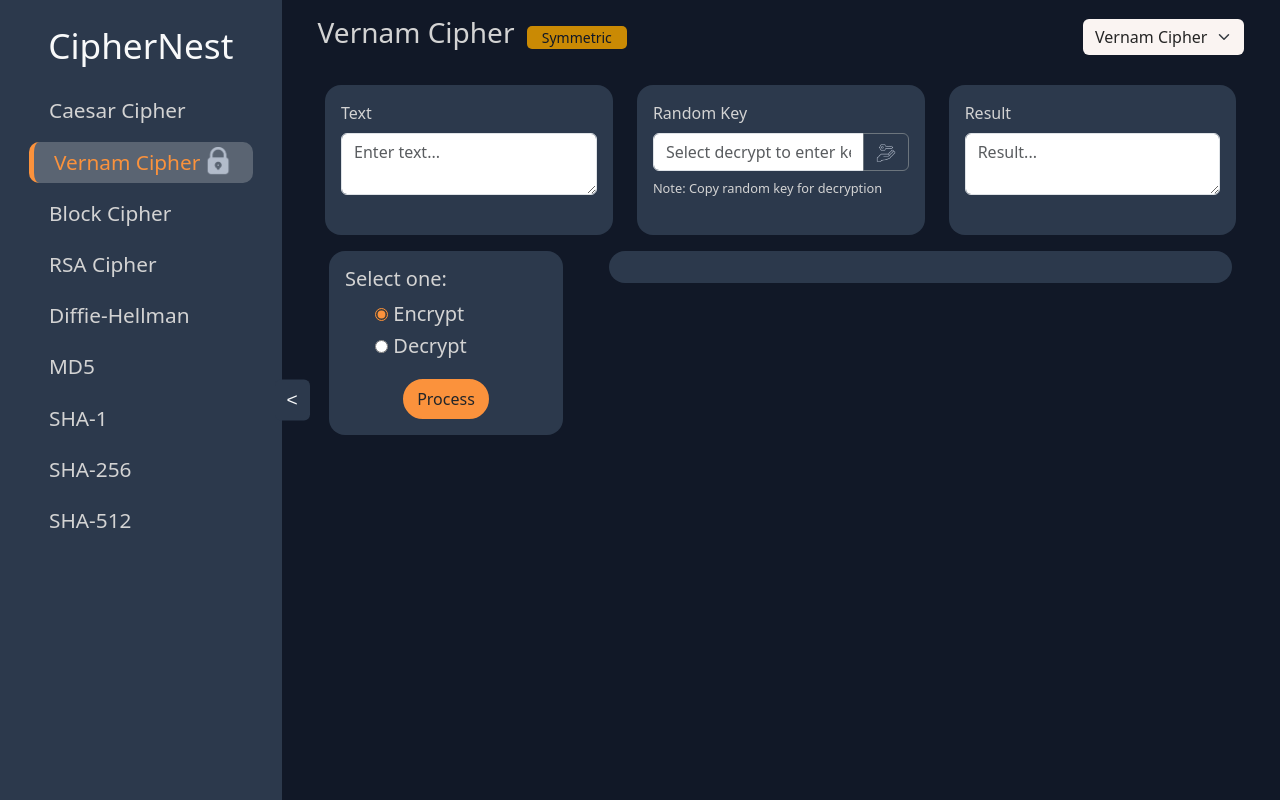
After one commit to yahyie/AC-Final-Project, a Flask app: page /vernam-cipher in a window 1280 px wide. The commit adds this page. Run offline with Flask 3, Linux system fonts and the light colour scheme.

Commit message:
Added vernam html template and move the main styles to main.css

```diff
--- /dev/null
+++ b/static/css/main.css
@@ -0,0 +1,48 @@
+.form-select {
+    background-color: #faf4f2;
+    color: #252525;
+    outline: none;
+    box-shadow: none;
+    border: none;
+}
+.form-select:focus {
+    outline: none;
+    box-shadow: none;
+    border: none;
+}
+
+.container, row {
+    width: 96%;
+    margin: 2%;
+}
+.field {
+    background-color: #2C394C;
+    height: 100%;
+}
+.field p {
+    font-size: 0.8rem;
+}
+.field textarea:focus:not(#output) {
+    border: 2px solid #fb923c;
+    box-shadow: none;
+    outline: none;
+}
+#output:focus {
+    box-shadow: none;
+    outline: none;
+}
+.field input:focus {
+    border: 2px solid #fb923c;
+    box-shadow: none;
+    outline: none;
+}
+input[type="radio"] {
+    accent-color: #fb923c;
+}
+input[type="submit"] {
+    background-color: #fb923c;
+    border: 2px solid #fb923c;
+}
+input[type="submit"]:hover {
+    border: 2px solid #fb923c;
+}
--- a/templates/main.html
+++ b/templates/main.html
@@ -3,6 +3,7 @@
 {% block title %}{{ contents['title'] }}{% endblock title %}
 
 {% block style %}
+    <link rel="stylesheet" href="{{ url_for('static', filename='css/main.css') }}">
     <style>
         {{ contents['id'] }} img {
             display: inline;
@@ -12,18 +13,6 @@
             color: #fb923c;
             border-left: #fb923c 5px solid;
             border-radius: 10px;
-        }
-        .form-select {
-            background-color: #faf4f2;
-            color: #252525;
-            outline: none;
-            box-shadow: none;
-            border: none;
-        }
-        .form-select:focus {
-            outline: none;
-            box-shadow: none;
-            border: none;
         }
     {% block addedstyle %}{% endblock addedstyle %}
     </style>
--- /dev/null
+++ b/templates/vernam.html
@@ -0,0 +1,87 @@
+{% extends "main.html" %}
+
+{% block content %}
+<div class="container">
+    <form action="/vernam-cipher">
+        <div class="row justify-content-between">
+            <div class="col-4">
+                <div class="field rounded-4 p-3">
+                    <label for="text-input">Text</label>
+                    <textarea id="text-input" name="text-input" class="form-control mt-2" placeholder="Enter text..." required>{{ text if text }}</textarea>
+                    <br>
+                </div>
+            </div>
+            <div class="col-4">
+                <div class="field rounded-4 p-3">
+                    <label for="random-keys">Random Key</label>
+                    <div class="input-group mt-2">
+                        <input type="text" id="random-keys" name="random-keys" class="form-control" placeholder="Select decrypt to enter key..." value="{{ keys if keys }}" readonly>
+                        <button type="button" class="btn btn-outline-secondary" onclick="copyRandomKey()" title="Copy to clipboard">
+                            <img src="{{ url_for('static', filename='img/icon-key.png') }}" alt="Copy" style="width:20px; height: 20px;;">
+                        </button>
+                    </div>
+                    <p class="mt-2">Note: Copy random key for decryption</p>
+                </div>
+            </div>
+            <div class="col-4">
+                <div class="field rounded-4 p-3">
+                    <label for="output">Result</label>
+                    <textarea id="output" class="form-control mt-2" placeholder="Result..." readonly>{{ output if output }}</textarea>
+                </div>
+            </div>
+        </div>
+        <div class="row justify-content-between">
+            <div class="col-3 field m-3 p-3 rounded-4">
+                <h5>Select one:</h5>
+                <div class="form-check fs-5">
+                    <input type="radio" name="mode" id="encrypt" value="encrypt" checked>
+                    <label for="encrypt">Encrypt</label>
+                </div>
+                <div class="form-check fs-5">
+                    <input type="radio" name="mode" id="decrypt" value="decrypt">
+                    <label for="decrypt">Decrypt</label>
+                </div>
+                <div class="d-flex justify-content-center">
+                    <input type="submit" class="btn mt-3 rounded-pill" value="Process">
+                </div>
+            </div>
+            <div class="col-8 field m-3 p-3 rounded-4">
+
+            </div>
+        </div>
+    </form>
+</div>
+{% endblock content %}
+
+{% block addedscript %}
+<script>
+    function copyRandomKey() {
+        const randomKeyInput = document.getElementById('random-keys');
+        navigator.clipboard.writeText(randomKeyInput.value)
+            .then(() => {
+                alert('Random key copied to clipboard!');
+            })
+            .catch(err => {
+                alert('Failed to copy: ' + err);
+            });
+    }
+</script>
+
+<script>
+    document.addEventListener('DOMContentLoaded', function() {
+        const encryptRadio = document.getElementById('encrypt');
+        const decryptRadio = document.getElementById('decrypt');
+        const randomKeysInput = document.getElementById('random-keys');
+
+        function updateReadonly() {
+            randomKeysInput.readOnly = !decryptRadio.checked;
+        }
+
+        encryptRadio.addEventListener('change', updateReadonly);
+        decryptRadio.addEventListener('change', updateReadonly);
+
+        updateReadonly();
+    });
+</script>
+
+{% endblock addedscript %}
```
Also changed, not shown: symmetric.py (+35 -0 lines), templates/caesar.html (+1 -39 lines).
